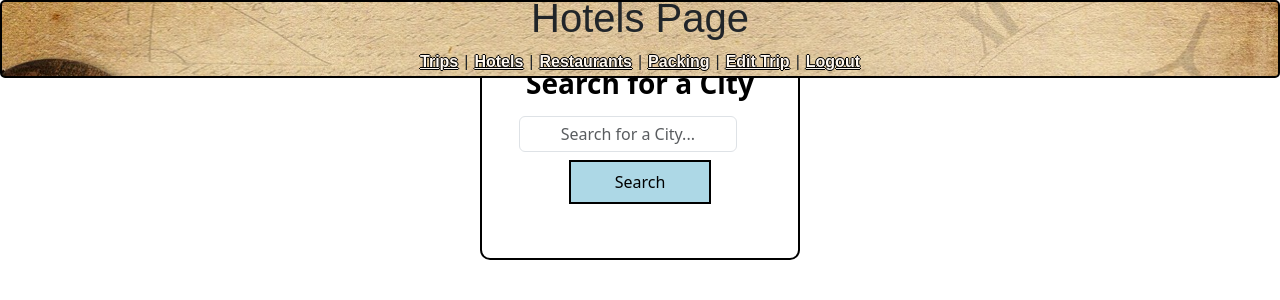
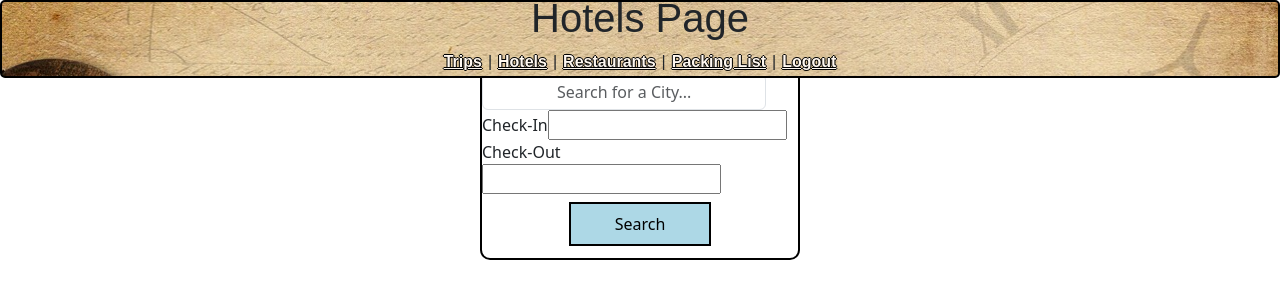
Before and after one commit to devbelle/Project-3, a React (Vite) app in the folder Adventure Awaits/client/: page /hotels in a window 1280 px wide. Shown: the top 300 px of the page. Built offline with nearby package versions, Linux system fonts and the light colour scheme.

Commit message:
removed edit-trip link, removed !'s, added date picker to hotels page

```diff
--- a/Adventure Awaits/client/src/components/HeaderPages.jsx
+++ b/Adventure Awaits/client/src/components/HeaderPages.jsx
@@ -90,21 +90,7 @@ function HeaderPages({ title, color, font, fontSize, imgSrc }) {
           }}
           to="/packing"
         >
-          Packing
-        </Link>
-        <span>|</span>
-
-        <Link
-          style={{
-            padding: "0 6px",
-            fontWeight: "bold",
-            fontSize: "1em",
-            color: "#FFF8F0",
-            textShadow: "-1px 0 black, 0 1px black, 1px 0 black, 0 -1px black",
-          }}
-          to="/trips/:tripId"
-        >
-          Edit Trip
+          Packing List
         </Link>
         <span>|</span>
 
--- a/Adventure Awaits/client/src/pages/HotelsPage.jsx
+++ b/Adventure Awaits/client/src/pages/HotelsPage.jsx
@@ -5,6 +5,7 @@ import { useLazyQuery } from "@apollo/client";
 import { GET_HOTELS } from "../utils/queries";
 import "bootstrap/dist/css/bootstrap.min.css";
 import { Card, ListGroup, Row, CardGroup } from "react-bootstrap";
+import DatePicker from "react-datepicker";
 
 const Section = styled.section`
   display: flex;
@@ -99,6 +100,8 @@ const Label = styled.label`
 `;
 
 const HotelsPage = () => {
+  const [checkIn, setCheckIn] = useState();
+  const [checkOut, setCheckOut] = useState();
   const [hotelCitySearch, setHotelCitySearch] = useState("");
   const [getHotels, { loading, error, data, called }] = useLazyQuery(
     GET_HOTELS,
@@ -143,6 +146,21 @@ const HotelsPage = () => {
               placeholder="Search for a City..."
               value={hotelCitySearch}
               onChange={(e) => setHotelCitySearch(e.target.value)}
+            />
+            <label htmlFor="check-in">Check-In</label>
+            <DatePicker
+            selectsStart
+            selected = {checkIn}
+            onChange = {(date) => setCheckIn(date)}
+            checkIn = {checkIn}
+            />
+             <label htmlFor="check-out">Check-Out</label>
+            <DatePicker
+            selectsStart
+            selected = {checkOut}
+            onChange = {(date) => setCheckOut(date)}
+            checkOut = {checkOut}
+            minDate = {checkIn}
             />
           </div>
 
--- a/Adventure Awaits/client/src/utils/mutations.js
+++ b/Adventure Awaits/client/src/utils/mutations.js
@@ -49,7 +49,7 @@ mutation addTrip($title: String!, $destination: String!, $startDate: String, $en
 `;
 
 export const UPDATE_TRIP = gql`
-mutation updateTrip($tripId: ID!, $title: String!, $destination: String!, $startDate: String, $endDate: String, $notes: String) {
+mutation updateTrip($tripId: ID!, $title: String, $destination: String, $startDate: String, $endDate: String, $notes: String) {
     updateTrip(tripId: $tripId, title: $title, destination: $destination, startDate: $startDate, endDate: $endDate, notes: $notes) {
       _id
       title
```
